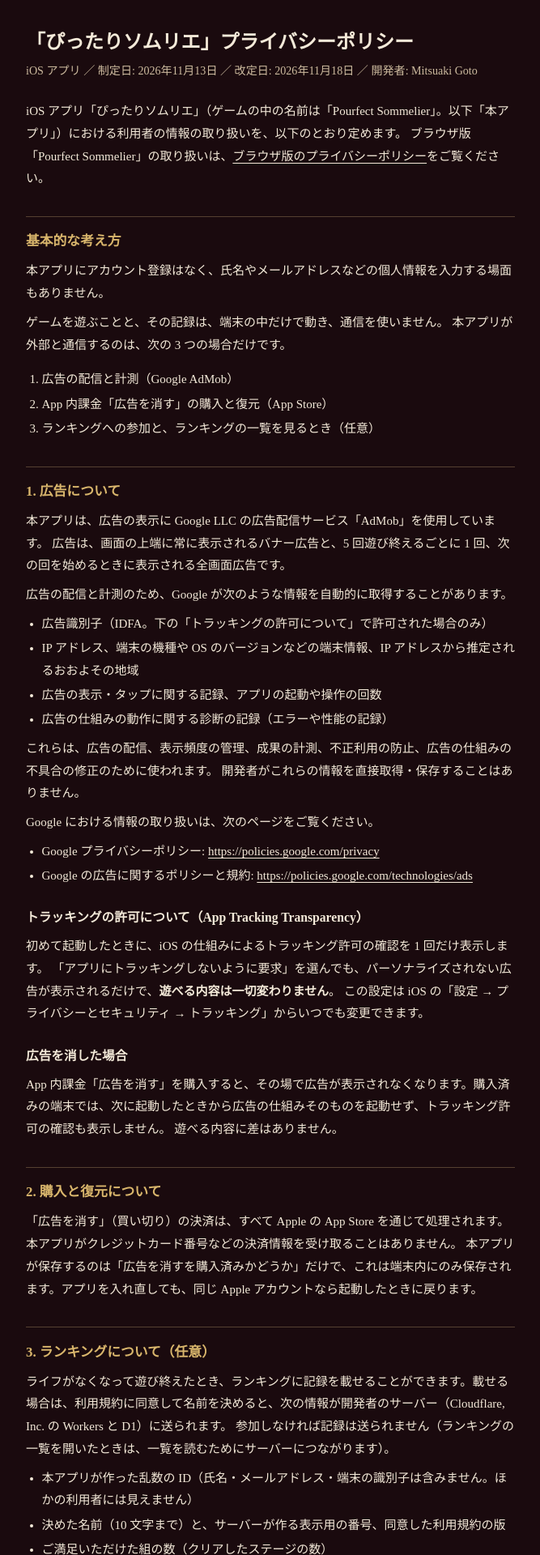
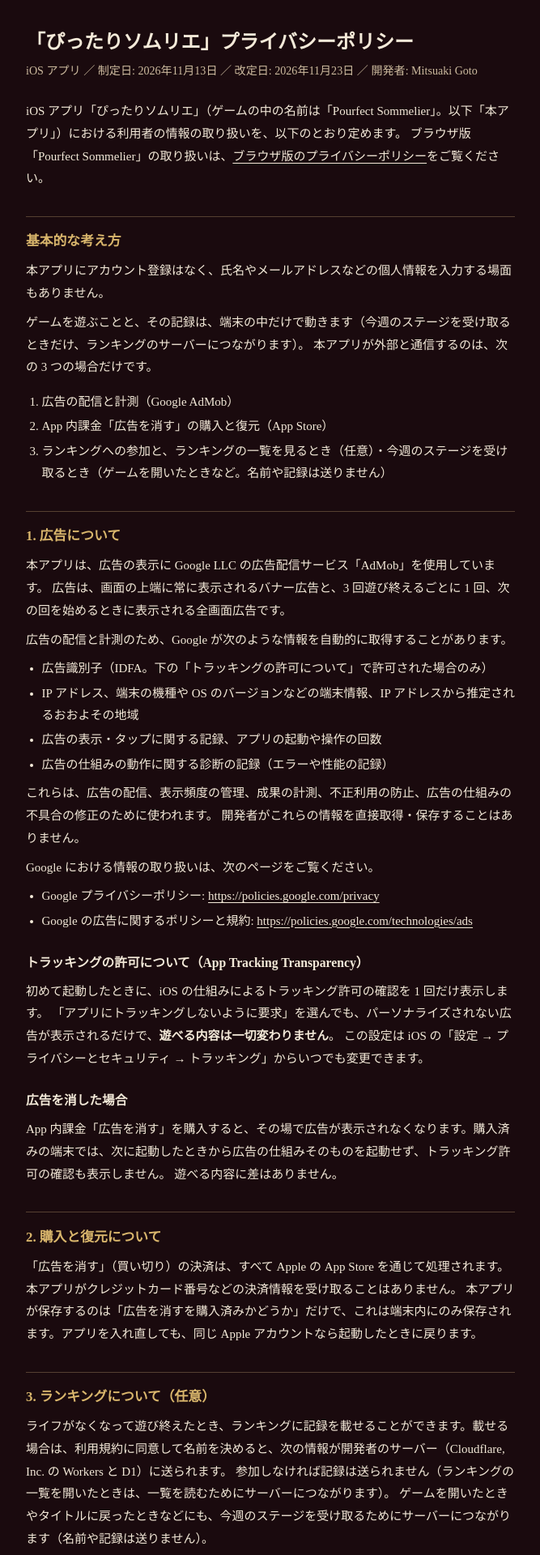
Before and after one commit to KumaoGoto/pourfectsommelier-site, a plain HTML site: page privacy.html in a window 1280 px wide. Shown: the top 1920 px of the page at 81% size, without its empty margins (306-973 px from the left). Drawn offline with Linux system fonts and the light colour scheme.

Commit message:
プライバシーポリシー: 毎週のステージ・全画面の広告は 3 回ごと（iOS 1.2.0）
基本・第 3・5 項: ランキングは 2026年11月27日から毎週金曜に新しくなる。残すのは週ごとにいちばん良い回で、その週の記録は週が終わって 4 週で消す。
終わった週は次の週に「先週の結果」で見られる。11月26日までのランキングと名前は、ランキングをやめるまで残る。
ゲームを開いたときなどに、今週のステージを受け取るためにサーバーにつながる（名前や記録は送らない）。端末に残すものに、週ごとと今日のベスト・今週と来週のステージを足した。
第 1 項: 全画面の広告は 3 回遊び終えるごと（前は 5 回）。改定日を 2026年11月23日にした。

Co-Authored-By: Claude Fable 5.2 <noreply@anthropic.com>

```diff
--- a/privacy.html
+++ b/privacy.html
@@ -31,24 +31,24 @@
 <div class="wrap">
 
 <h1>「ぴったりソムリエ」プライバシーポリシー</h1>
-<p class="meta">iOS アプリ ／ 制定日: 2026年11月13日 ／ 改定日: 2026年11月18日 ／ 開発者: Mitsuaki Goto</p>
+<p class="meta">iOS アプリ ／ 制定日: 2026年11月13日 ／ 改定日: 2026年11月23日 ／ 開発者: Mitsuaki Goto</p>
 
 <p>iOS アプリ「ぴったりソムリエ」（ゲームの中の名前は「Pourfect Sommelier」。以下「本アプリ」）における利用者の情報の取り扱いを、以下のとおり定めます。
 ブラウザ版「Pourfect Sommelier」の取り扱いは、<a href="https://pourfect-sommelier.kumao.app/privacy.html">ブラウザ版のプライバシーポリシー</a>をご覧ください。</p>
 
 <h2>基本的な考え方</h2>
 <p>本アプリにアカウント登録はなく、氏名やメールアドレスなどの個人情報を入力する場面もありません。
-<p>ゲームを遊ぶことと、その記録は、端末の中だけで動き、通信を使いません。
+<p>ゲームを遊ぶことと、その記録は、端末の中だけで動きます（今週のステージを受け取るときだけ、ランキングのサーバーにつながります）。
 本アプリが外部と通信するのは、次の 3 つの場合だけです。</p>
 <ol>
   <li>広告の配信と計測（Google AdMob）</li>
   <li>App 内課金「広告を消す」の購入と復元（App Store）</li>
-  <li>ランキングへの参加と、ランキングの一覧を見るとき（任意）</li>
+  <li>ランキングへの参加と、ランキングの一覧を見るとき（任意）・今週のステージを受け取るとき（ゲームを開いたときなど。名前や記録は送りません）</li>
 </ol>
 
 <h2>1. 広告について</h2>
 <p>本アプリは、広告の表示に Google LLC の広告配信サービス「AdMob」を使用しています。
-広告は、画面の上端に常に表示されるバナー広告と、5 回遊び終えるごとに 1 回、次の回を始めるときに表示される全画面広告です。</p>
+広告は、画面の上端に常に表示されるバナー広告と、3 回遊び終えるごとに 1 回、次の回を始めるときに表示される全画面広告です。</p>
 <p>広告の配信と計測のため、Google が次のような情報を自動的に取得することがあります。</p>
 <ul>
   <li>広告識別子（IDFA。下の「トラッキングの許可について」で許可された場合のみ）</li>
@@ -79,7 +79,8 @@
 
 <h2>3. ランキングについて（任意）</h2>
 <p>ライフがなくなって遊び終えたとき、ランキングに記録を載せることができます。載せる場合は、利用規約に同意して名前を決めると、次の情報が開発者のサーバー（Cloudflare, Inc. の Workers と D1）に送られます。
-参加しなければ記録は送られません（ランキングの一覧を開いたときは、一覧を読むためにサーバーにつながります）。</p>
+参加しなければ記録は送られません（ランキングの一覧を開いたときは、一覧を読むためにサーバーにつながります）。
+ゲームを開いたときやタイトルに戻ったときなどにも、今週のステージを受け取るためにサーバーにつながります（名前や記録は送りません）。</p>
 <ul>
   <li>本アプリが作った乱数の ID（氏名・メールアドレス・端末の識別子は含みません。ほかの利用者には見えません）</li>
   <li>決めた名前（10 文字まで）と、サーバーが作る表示用の番号、同意した利用規約の版</li>
@@ -89,7 +90,8 @@
 </ul>
 <p><strong>名前と組の数は、ランキングでほかの利用者に表示されます。</strong>ステージごとの記録は表示しません。
 ランキングは、ブラウザ版の「Pourfect Sommelier」と同じ一覧で、ブラウザ版の参加者と一緒に並びます。
-サーバーに残すのは、お一人につき、いちばん多くの組にご満足いただけた回だけです。名前と記録は、ランキングをやめるまで残ります。
+サーバーに残すのは、お一人につき、週ごとにいちばん多くの組にご満足いただけた回だけです。名前は、ランキングをやめるまで残ります。
+ランキングは、2026年11月27日から毎週金曜に新しくなります。その週の記録（組の数とステージごとの記録）は、週が終わって 4 週たつと消します。終わった週のランキングは、次の週に「先週の結果」として見られます。2026年11月26日までのランキングは、ランキングをやめるまで残ります。
 今日・今週のランキングのために、その日・その週にいちばん多くの組にご満足いただけた数も残します（その日の分は 7 日、その週の分は 4 週たつと消します）。
 毎日・毎週の 1 位には「ソムリエバッジ」を付け、ランキングで名前の横に表示します（バッジはランキングをやめるまで残ります）。
 「引き継ぎコード」を出すと、コードとランキングの ID の組をサーバーに残します（作り直すと前のコードは使えなくなり、ランキングをやめると消えます）。コードを知っている人は、そのランキングの名前として記録を載せられるので、人に教えないでください。
@@ -111,8 +113,9 @@
 <p>次の情報は端末内にのみ保存され、外部へ送信されることはありません（ランキングに参加したときの第 3 項の情報を除く）。
 アプリを削除すると消えます。</p>
 <ul>
-  <li>いちばん良い記録（何組にご満足いただけたか）と、音のオン・オフ</li>
+  <li>いちばん良い記録（何組にご満足いただけたか。週ごとと今日の分）と、音のオン・オフ</li>
   <li>ランキングの名前・ID・表示用の番号・同意した利用規約の版と、まだ送れていない記録</li>
+  <li>ランキングのサーバーから受け取った、今週と来週のステージ（期間・人数・グラスの並び）</li>
   <li>全画面広告を出す回を数えるための、遊び終えた回の数</li>
   <li>「広告を消す」の購入状態</li>
 </ul>
```
